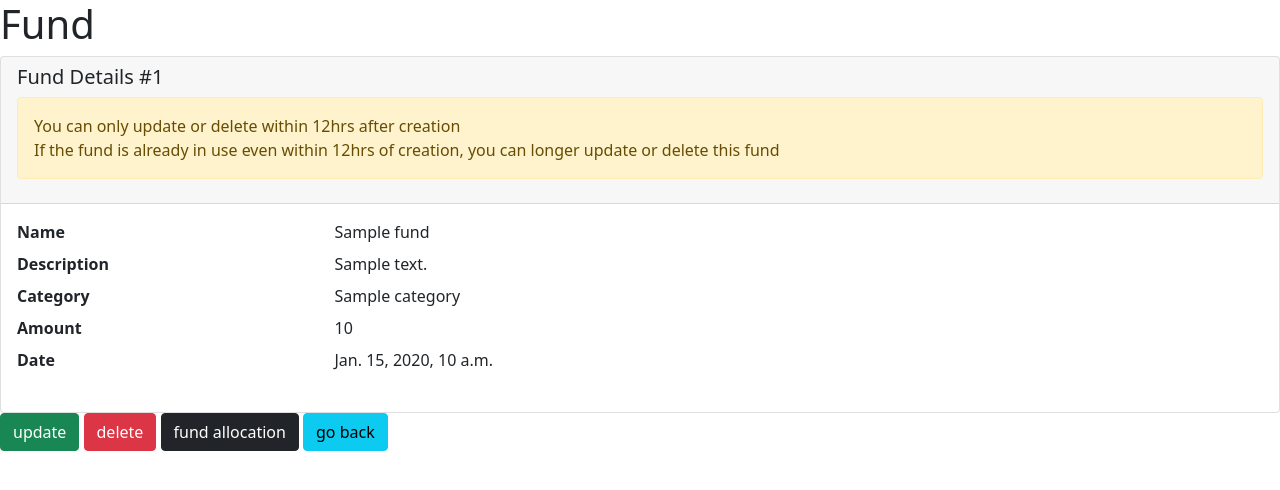
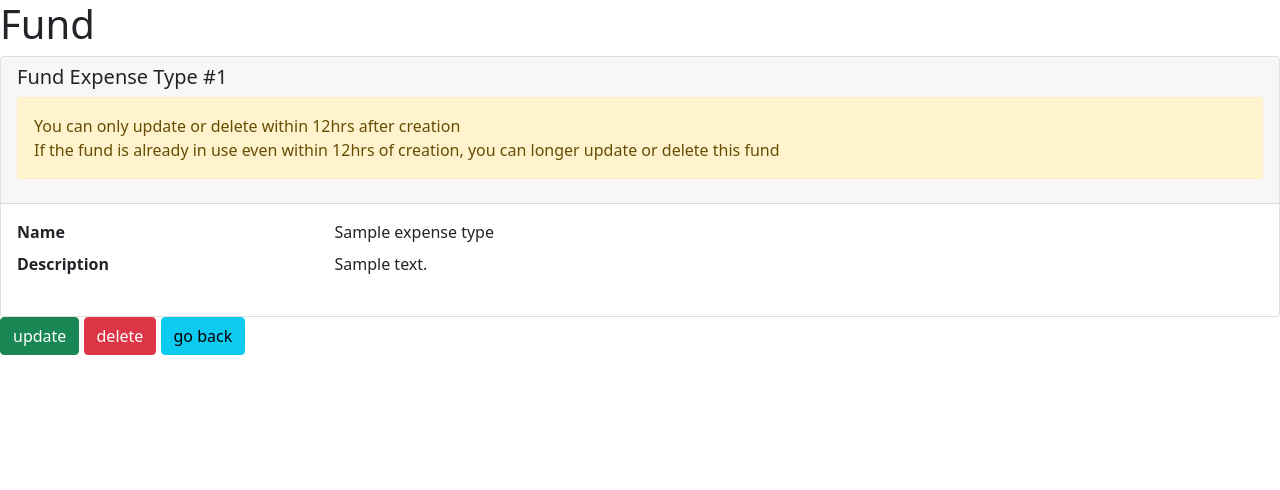
Before and after one commit to jaybee291998/django-finance-app, a Django app: template templates/expense_type/detail.html in a window 1280 px wide. Shown: the top 490 px of the page. Run offline with Django 3.2, Linux system fonts and the light colour scheme; the template is opened without the code that fills it: most values are stand-ins (such as "Sample title", 1, 10 or a date in 2020).

Commit message:
Update detail.html

```diff
--- a/templates/expense_type/detail.html
+++ b/templates/expense_type/detail.html
@@ -3,7 +3,7 @@
 {% block content %}
 	<div class="card">
 	    <div class="card-header">
-	        <h5 class="card-title">Fund Details #{{fund.id}}</h5>
+	        <h5 class="card-title">Fund Expense Type #{{expense_type.id}}</h5>
 	        {% if not is_expired %}
 	        	<p class="alert alert-warning">You can only update or delete within 12hrs after creation<br>
 	        	If the fund is already in use even within 12hrs of creation,
@@ -15,15 +15,9 @@
 	    <div class="card-body">
 	    <dl class="row">
 	      <dt class="col-sm-3">Name</dt>
-	      <dd class="col-sm-9">{{ fund.name}}</dd>
+	      <dd class="col-sm-9">{{ expense_type.name}}</dd>
 	      <dt class="col-sm-3">Description</dt>
-	      <dd class="col-sm-9">{{ fund.description}}</dd>
-	      <dt class="col-sm-3">Category</dt>
-	      <dd class="col-sm-9">{{fund.category}}</dd>
-	      <dt class="col-sm-3">Amount</dt>
-	      <dd class="col-sm-9">{{fund.amount}}</dd>
-	      <dt class="col-sm-3">Date</dt>
-	      <dd class="col-sm-9">{{fund.timestamp}}</dd>
+	      <dd class="col-sm-9">{{ expense_type.description}}</dd>
 	    </dl>
 
 	    </div>
@@ -32,7 +26,6 @@
 		<a href="{{update_link}}" class="btn btn-success">update</a>
 		<a href="{{delete_link}}" class="btn btn-danger">delete</a>
 	{% endif %}
-	<a href="{{fund_allocation_link}}" class="btn btn-dark">fund allocation</a>
 
 	<a href="{{go_back_link}}" class="btn btn-info">go back</a>
 {% endblock %}
```
